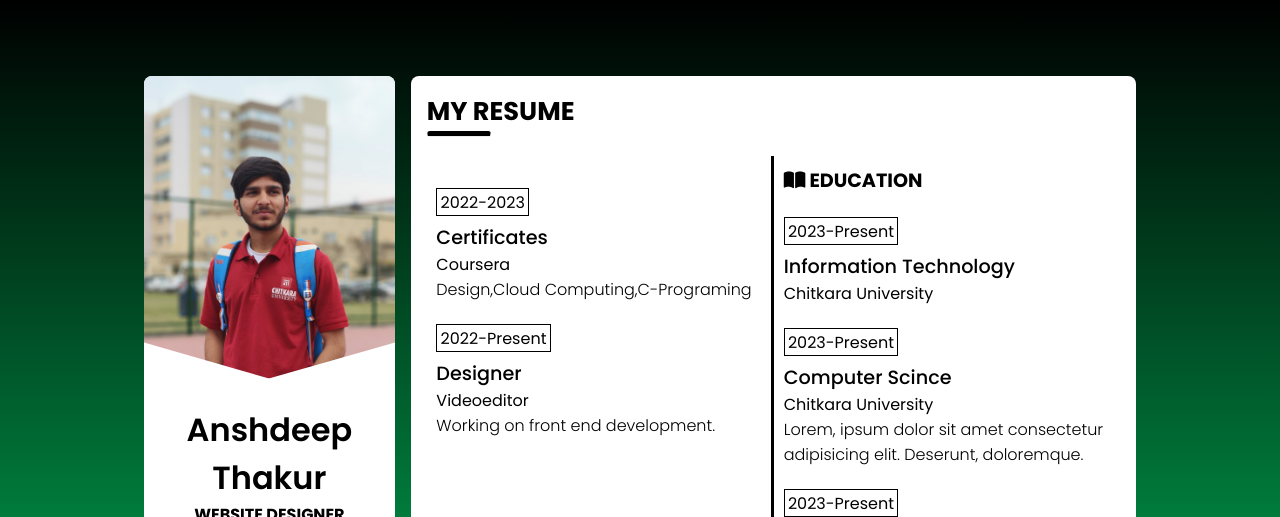
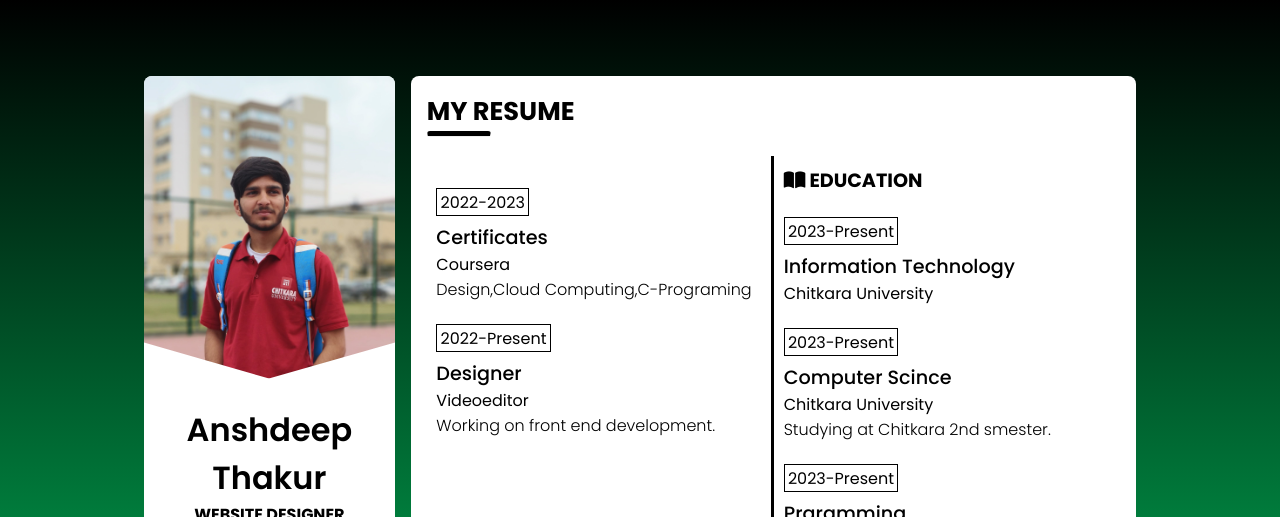
Before and after one commit to ayushisharma78766/Portfolio, a plain HTML site: page resume.html in a window 1280 px wide. Shown: the top 517 px of the page. Drawn offline with Linux system fonts and the light colour scheme.

Commit message:
all added

```diff
--- a/resume.html
+++ b/resume.html
@@ -122,8 +122,7 @@
                             <span class="resume_date">2023-Present</span>
                             <p class="resume_box_title">Computer Scince</p>
                             <p class="resume_conpany">Chitkara University</p>
-                            <p class="resume_text">Lorem, ipsum dolor sit amet consectetur adipisicing elit. Deserunt,
-                                doloremque.</p>
+                            <p class="resume_text">Studying at Chitkara 2nd smester.</p>
                         </div>
 
                         <div class="resume_box">
```
